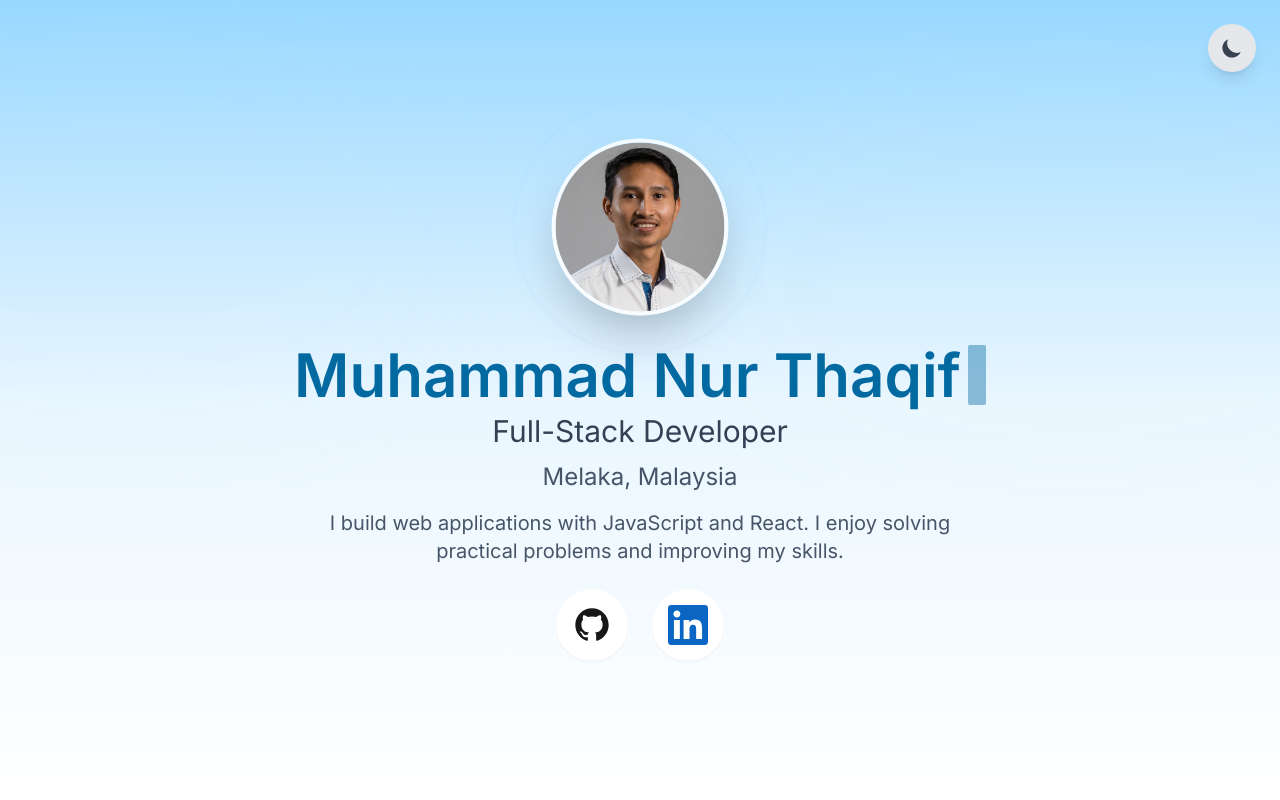
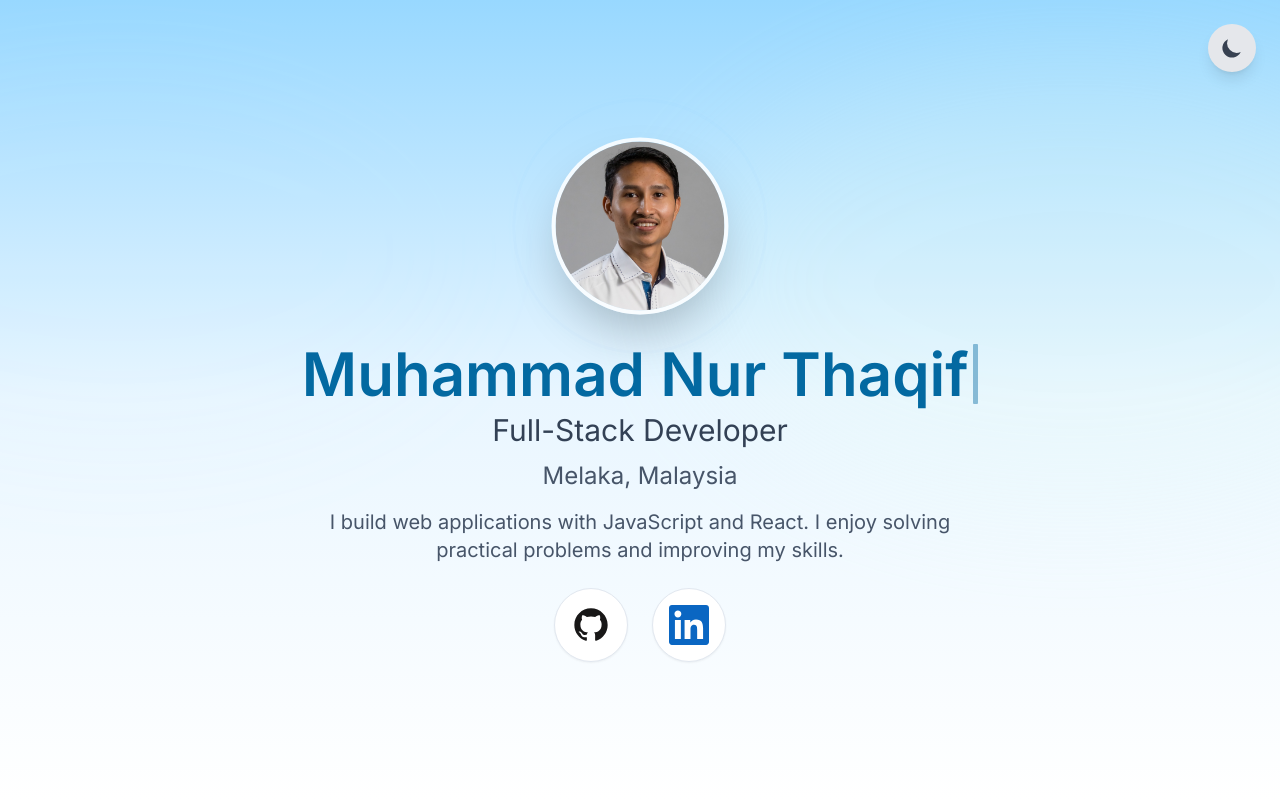
Before and after one commit to mnthaqif/mnthaqif.github.io, a React (Vite) app: page / in a window 1280 px wide. Shown: the top 800 px of the page. Built offline with nearby package versions, Linux system fonts and the light colour scheme.

Commit message:
Refactor Hero component styles and comments
Updated the Typing component to use a thinner blinking caret and adjusted styles for better alignment and appearance. Enhanced comments for clarity and improved gradient backgrounds for dark mode.

```diff
--- a/src/components/sections/Hero.jsx
+++ b/src/components/sections/Hero.jsx
@@ -3,7 +3,7 @@ import { motion } from 'framer-motion';
 import { resumeData } from '../../data/resumeData';
 import avatar from '../../assets/thaqif.jpg';
 
-/** Typing with blinking caret sized to the name */
+/** Typing with thin blinking caret sized to the name */
 function Typing({ text, speed = 80, className = '' }) {
   const [display, setDisplay] = useState('');
   useEffect(() => {
@@ -18,16 +18,16 @@ function Typing({ text, speed = 80, className = '' }) {
   }, [text, speed]);
 
   return (
-    <span className={className} style={{ display: 'inline-flex', alignItems: 'center', gap: '0.45rem' }}>
+    <span className={className} style={{ display: 'inline-flex', alignItems: 'center', gap: '0.3rem' }}>
       <span>{display}</span>
       <motion.span
         aria-hidden="true"
-        // caret sized to the font by using em-based sizing so it matches the name
+        // thin caret using currentColor so it follows the text color
         style={{
           display: 'inline-block',
-          width: '0.45ch',
+          width: '0.12ch', // thin
           height: '1em',
-          borderRadius: '2px',
+          borderRadius: '1px',
           backgroundColor: 'currentColor',
           verticalAlign: 'middle',
         }}
@@ -55,23 +55,21 @@ const Hero = () => {
     <section
       aria-label="Hero"
       className="min-h-screen flex items-center justify-center relative transition-colors duration-300"
-      style={{ height: '100vh' }} // full screen
+      style={{ height: '100vh' }}
     >
-      {/* vertical light-blue gradient in light mode, darker gentle gradient in dark mode (tailwind dark: variants) */}
+      {/* Vertical gradient adapts to dark mode: light-blue in light, gentle slate in dark */}
       <div
-        className={
-          'absolute inset-0 -z-20 transition-colors duration-300 ' +
-          'bg-gradient-to-b from-sky-300 via-sky-150 to-white ' +
-          'dark:from-slate-800 dark:via-slate-900 dark:to-slate-850'
-        }
-        // fallback inline style so colors show even if Tailwind custom shades are missing
+        className="absolute inset-0 -z-20 transition-colors duration-300
+                   bg-gradient-to-b from-sky-300 via-sky-150 to-white
+                   dark:from-slate-900 dark:via-slate-800 dark:to-slate-800"
         style={{
+          // fallback that closely matches Tailwind colors if custom shades are missing
           background:
             'linear-gradient(180deg, rgba(152,216,255,1) 0%, rgba(233,246,255,1) 50%, rgba(255,255,255,1) 100%)',
         }}
       />
 
-      {/* subtle blurred background blobs only, no centered oval */}
+      {/* subtle blurred background blobs only (no centered oval) */}
       <svg
         className="absolute inset-0 w-full h-full -z-10 pointer-events-none"
         viewBox="0 0 1200 700"
@@ -87,18 +85,18 @@ const Hero = () => {
 
         <motion.g
           filter="url(#blurSoft)"
-          animate={{ x: [0, -16, 0], opacity: [0.18, 0.24, 0.18] }}
+          animate={{ x: [0, -16, 0], opacity: [0.16, 0.22, 0.16] }}
           transition={{ duration: 12, repeat: Infinity, repeatType: 'reverse', ease: 'easeInOut' }}
         >
-          <ellipse cx="160" cy="220" rx="320" ry="180" fill="#c7eaff" opacity="0.18" />
+          <ellipse cx="160" cy="220" rx="320" ry="180" fill="#c7eaff" className="opacity-20 dark:opacity-8" />
         </motion.g>
 
         <motion.g
           filter="url(#blurSoft)"
-          animate={{ y: [0, -12, 0], opacity: [0.14, 0.18, 0.14] }}
+          animate={{ y: [0, -12, 0], opacity: [0.12, 0.16, 0.12] }}
           transition={{ duration: 14, repeat: Infinity, repeatType: 'reverse', ease: 'easeInOut' }}
         >
-          <ellipse cx="980" cy="260" rx="340" ry="200" fill="#e6fff0" opacity="0.14" />
+          <ellipse cx="980" cy="260" rx="340" ry="200" fill="#e6fff0" className="opacity-16 dark:opacity-6" />
         </motion.g>
       </svg>
 
@@ -114,10 +112,10 @@ const Hero = () => {
                 inset: 0,
                 borderRadius: '9999px',
                 boxSizing: 'border-box',
-                border: '2px solid rgba(59,130,246,0.16)',
+                border: '2px solid rgba(59,130,246,0.14)',
               }}
-              initial={{ scale: 1, opacity: 0.28 }}
-              animate={{ scale: [1, 1.9], opacity: [0.28, 0] }}
+              initial={{ scale: 1, opacity: 0.26 }}
+              animate={{ scale: [1, 1.9], opacity: [0.26, 0] }}
               transition={{ duration: 2.8, repeat: Infinity, ease: 'easeOut' }}
             />
             {/* ring 2 delayed */}
@@ -128,14 +126,15 @@ const Hero = () => {
                 inset: 0,
                 borderRadius: '9999px',
                 boxSizing: 'border-box',
-                border: '2px solid rgba(59,130,246,0.10)',
+                border: '2px solid rgba(59,130,246,0.09)',
               }}
-              initial={{ scale: 1, opacity: 0.18 }}
-              animate={{ scale: [1, 1.6], opacity: [0.18, 0] }}
+              initial={{ scale: 1, opacity: 0.16 }}
+              animate={{ scale: [1, 1.6], opacity: [0.16, 0] }}
               transition={{ duration: 3.6, repeat: Infinity, ease: 'easeOut', delay: 0.6 }}
             />
 
-            {/* High-resolution rendering hints and sizing to reduce blur (replace image with a high-res source if available) */}
+            {/* High-resolution rendering hints and sizing to reduce blur.
+                For best result replace src/assets/thaqif.jpg with a higher-res image (2x/3x). */}
             <motion.img
               variants={itemVariant}
               custom={0}
@@ -154,12 +153,12 @@ const Hero = () => {
             />
           </div>
 
-          {/* Name: blue in light mode, white in dark mode; typing caret sized to match */}
+          {/* Name: blue in light mode, white in dark mode; thin blinking caret included */}
           <motion.h1 variants={itemVariant} custom={0.1} className="text-4xl md:text-5xl lg:text-6xl font-semibold mb-2">
             <Typing text={personal.name} speed={70} className="text-sky-700 dark:text-white" />
           </motion.h1>
 
-          {/* Full-Stack Developer: fade-in animation */}
+          {/* Full-Stack Developer: fade-in */}
           <motion.p
             variants={itemVariant}
             custom={0.2}
@@ -181,13 +180,13 @@ const Hero = () => {
             I build web applications with JavaScript and React. I enjoy solving practical problems and improving my skills.
           </motion.p>
 
-          {/* Social icons: circular backgrounds adapt to light/dark, bigger icons, removed email */}
+          {/* Social icons: circular backgrounds adapt to light/dark; icons use brand color; larger */}
           <motion.div variants={itemVariant} custom={0.4} className="flex justify-center gap-6 flex-wrap">
             <motion.a
               href={personal.github}
               target="_blank"
               rel="noopener noreferrer"
-              className="p-3.5 md:p-4 rounded-full bg-white shadow-sm dark:bg-slate-800 flex items-center justify-center"
+              className="p-3.5 md:p-4 rounded-full bg-white border border-slate-200 shadow-sm dark:bg-slate-800 dark:border-slate-700 flex items-center justify-center"
               aria-label="GitHub"
               whileHover={{ scale: 1.06, y: -3 }}
             >
@@ -200,7 +199,7 @@ const Hero = () => {
               href={personal.linkedin}
               target="_blank"
               rel="noopener noreferrer"
-              className="p-3.5 md:p-4 rounded-full bg-white shadow-sm dark:bg-slate-800 flex items-center justify-center"
+              className="p-3.5 md:p-4 rounded-full bg-white border border-slate-200 shadow-sm dark:bg-slate-800 dark:border-slate-700 flex items-center justify-center"
               aria-label="LinkedIn"
               whileHover={{ scale: 1.06, y: -3 }}
             >
```
